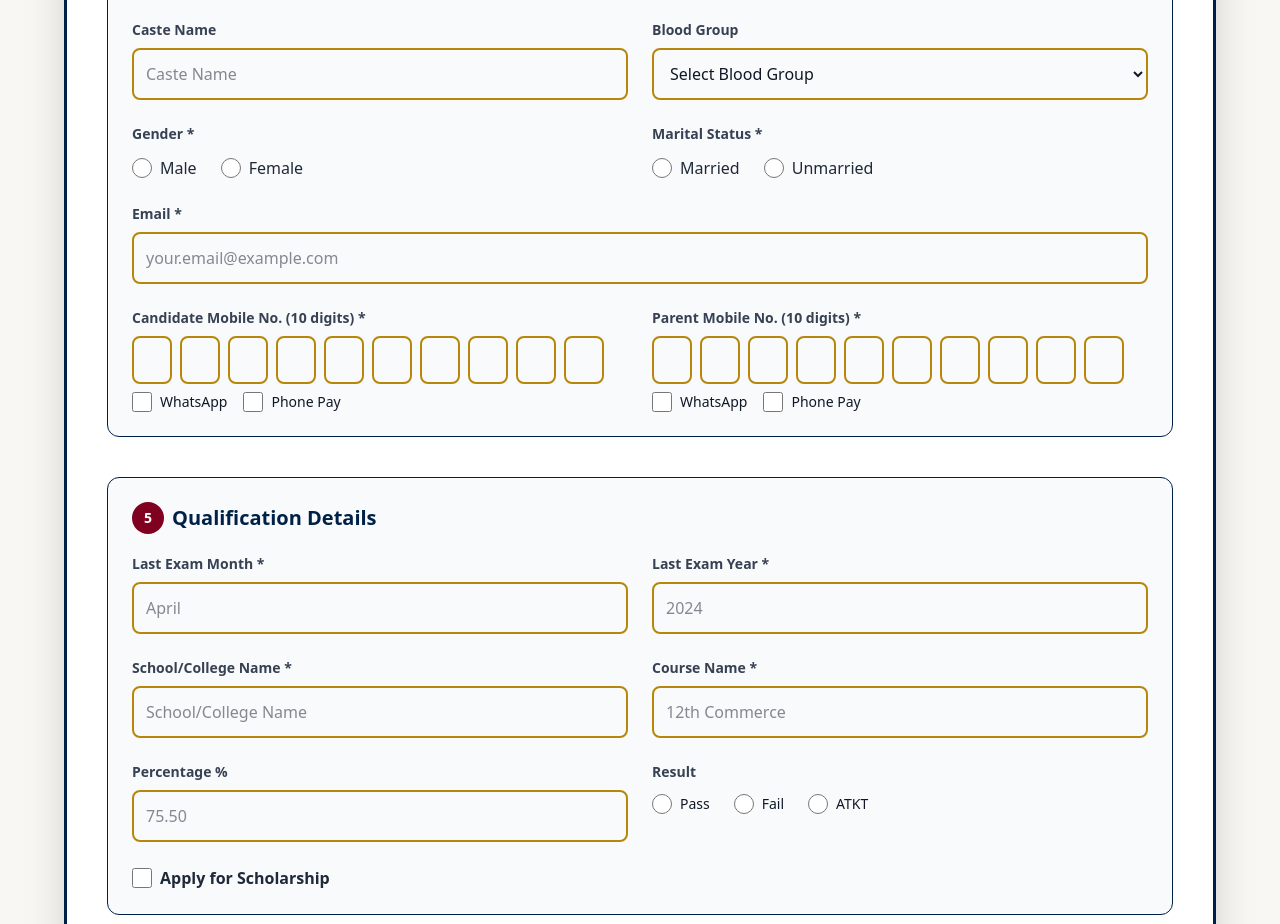
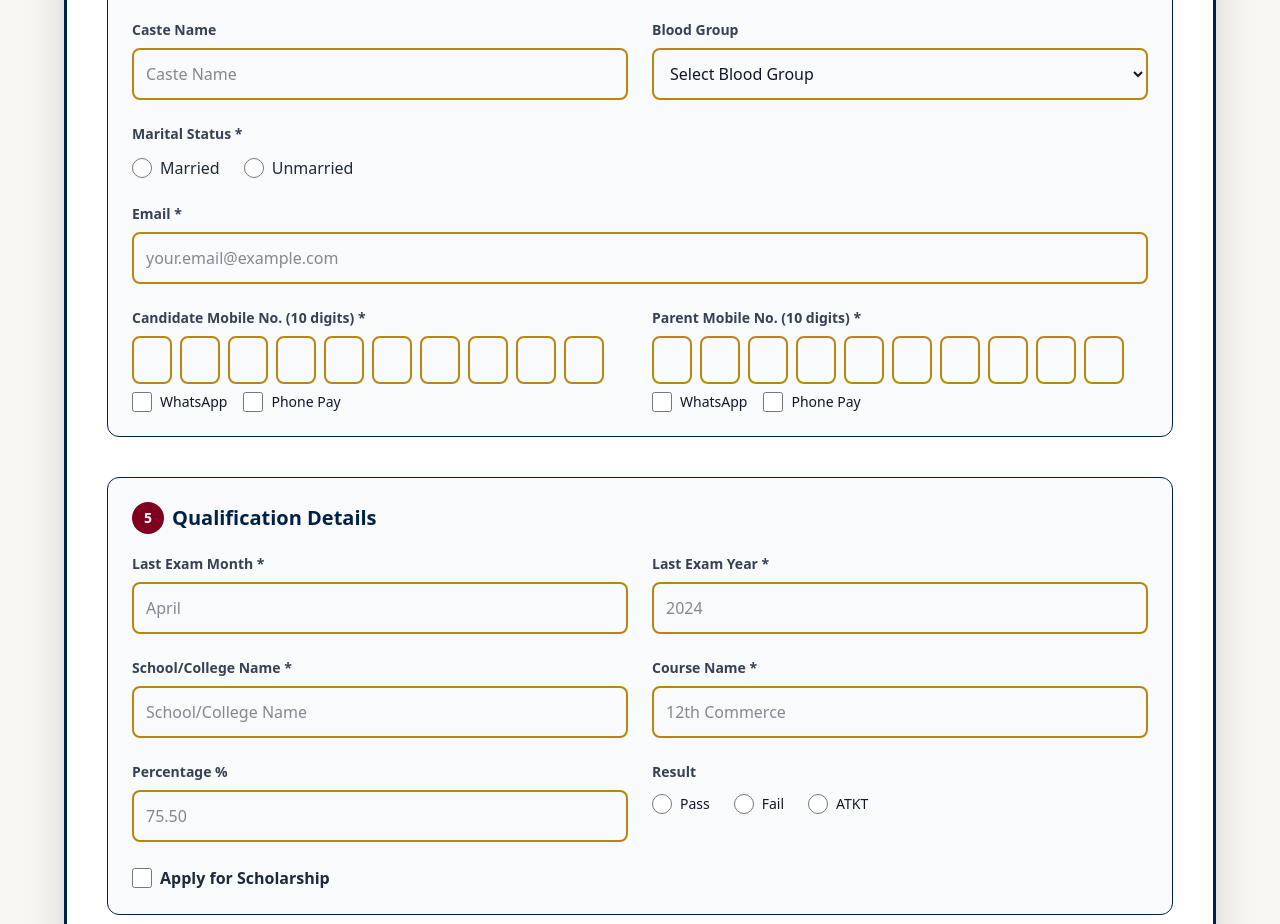
Before and after one commit to Thunderbeast5/svcsm, a React (Vite) app: page /admissions/senior-form in a window 1280 px wide. Shown: the part 1980-2904 px from the top of the page. Built offline with nearby package versions, Linux system fonts and the light colour scheme; what @react-pdf/renderer would draw is missing.

Commit message:
removed suplicate gender

```diff
--- a/src/pages/Admission/SeniorAdmissionForm.jsx
+++ b/src/pages/Admission/SeniorAdmissionForm.jsx
@@ -684,32 +684,6 @@ const SeniorAdmissionForm = () => {
                     </div>
 
                     <div>
-                      <label className="block text-sm font-bold mb-3 text-gray-700">Gender *</label>
-                      <div className="flex gap-6">
-                        <label className="flex items-center gap-2 cursor-pointer">
-                          <input
-                            type="radio"
-                            value="Male"
-                            {...register("gender")}
-                            className="w-5 h-5 cursor-pointer"
-                            style={{ accentColor: '#B8860B' }}
-                          />
-                          <span className="text-gray-800 font-medium">Male</span>
-                        </label>
-                        <label className="flex items-center gap-2 cursor-pointer">
-                          <input
-                            type="radio"
-                            value="Female"
-                            {...register("gender")}
-                            className="w-5 h-5 cursor-pointer"
-                            style={{ accentColor: '#B8860B' }}
-                          />
-                          <span className="text-gray-800 font-medium">Female</span>
-                        </label>
-                      </div>
-                    </div>
-
-                    <div>
                       <label className="block text-sm font-bold mb-3 text-gray-700">Marital Status *</label>
                       <div className="flex gap-6">
                         <label className="flex items-center gap-2 cursor-pointer">
```
